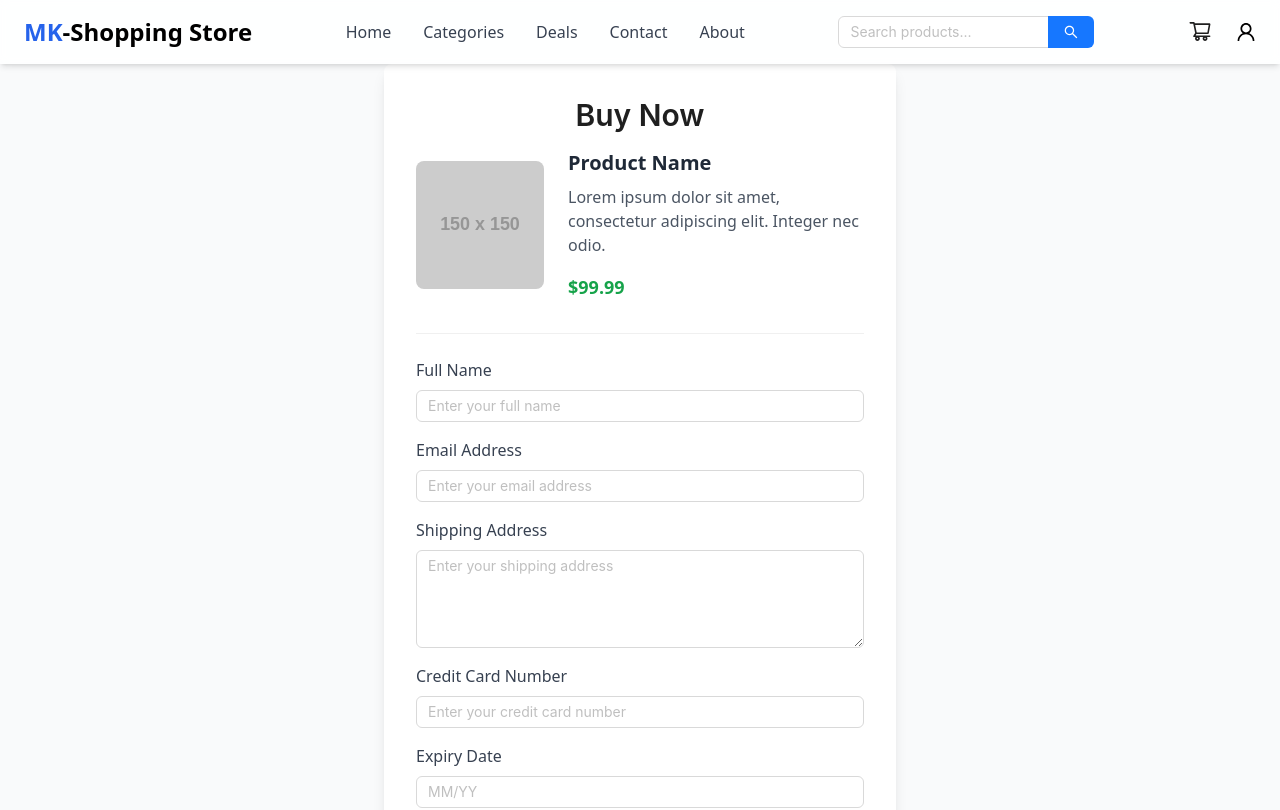
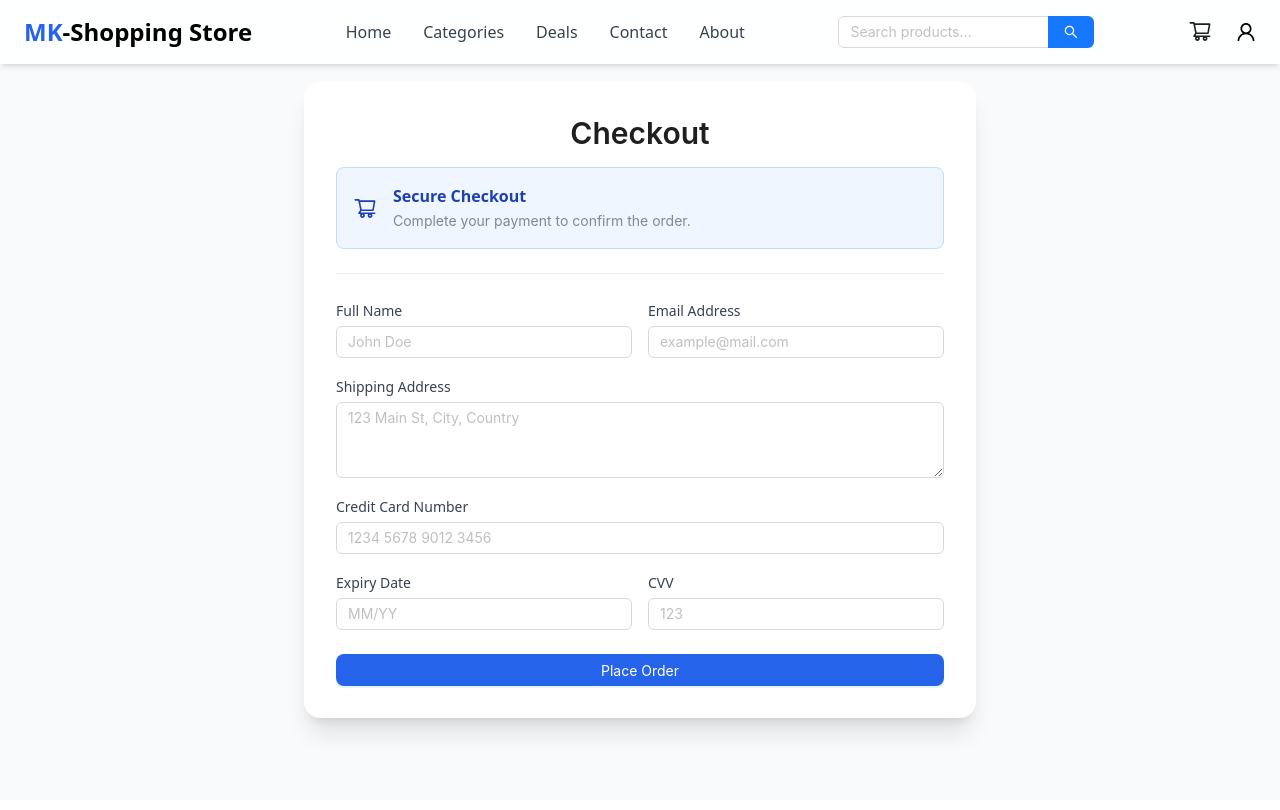
Before and after one commit to Muhammadkashif20/E-Commerce-Website-Reactjs, a React (Vite) app: page /buynow in a window 1280 px wide. Shown: the top 810 px of the page. Built offline with nearby package versions, Linux system fonts and the light colour scheme.

Commit message:
working continue

```diff
--- a/src/Components/AddCart.jsx
+++ b/src/Components/AddCart.jsx
@@ -2,6 +2,7 @@ import { useContext } from "react";
 import { cartContext } from "../context/cartContext";
 import { PlusOutlined, MinusOutlined, DeleteOutlined } from "@ant-design/icons";
 import { Button } from "antd";
+import { Link } from "react-router-dom";
 
 const ShoppingCart = () => {
   const { cartItem,removeItemFromCart,addToCart,decreaseItemFromCart} = useContext(cartContext);
@@ -14,40 +15,44 @@ const ShoppingCart = () => {
       <h2 className="text-center mb-6 text-4xl font-bold text-gray-700 ">
         🛒 Shopping Cart
       </h2>
-
-    {cartItem.length > 0 && (
-  <div className="flex flex-col sm:flex-row justify-center items-center gap-6 mb-12">
-    {/* Quantity Box */}
-    <div className="flex flex-col items-center bg-white border shadow rounded-xl px-6 py-4 w-full sm:w-auto text-center">
+{cartItem.length > 0 && (
+  <div className="bg-white border shadow-xl rounded-2xl p-6 mb-12 w-full sm:max-w-3xl mx-auto flex flex-col sm:flex-row sm:items-center sm:justify-between gap-6 text-center">
+    {/* Quantity */}
+    <div className="flex-1">
       <p className="text-sm text-gray-500">Total Quantity</p>
-      <p className="text-xl font-bold text-blue-600">{totalQuantity}</p>
+      <p className="text-2xl font-bold text-blue-600">{totalQuantity}</p>
     </div>
 
-    {/* Amount Box */}
-    <div className="flex flex-col items-center bg-white border shadow rounded-xl px-6 py-4 w-full sm:w-auto text-center">
+    {/* Amount */}
+    <div className="flex-1">
       <p className="text-sm text-gray-500">Total Amount</p>
-      <p className="text-xl font-bold text-green-600">${totalAmount.toFixed(2)}</p>
+      <p className="text-2xl font-bold text-green-600">${totalAmount.toFixed(2)}</p>
     </div>
 
-    {/* Checkout Button */}
-    <button className="bg-blue-600 hover:bg-blue-700 text-white font-medium  px-8 py-4 rounded-xl shadow transition w-full sm:w-auto">
-       Checkout
-    </button>
+    {/* Checkout */}
+    <Link to={"/buynow"}>
+    <div className="flex-1">
+      <button className="bg-blue-600 hover:bg-blue-700 text-white font-semibold px-6 py-3 rounded-lg shadow transition w-full">
+        Checkout
+      </button>
+    </div>
+    </Link>
   </div>
 )}
+
 
 
       {cartItem.length === 0 ? (
         <p className="text-center text-lg text-gray-500">Your cart is empty.</p>
       ) : (
-        <div className="space-y-6 mx-auto max-w-5xl">
+        <div className="space-y-3 mx-auto max-w-5xl">
           {cartItem.map((item) => (
             <div
               key={item.id}
               className="flex flex-col md:flex-row justify-between items-center gap-4 p-5 bg-white rounded-2xl shadow-sm border hover:shadow-md transition"
             >
               {/* Image + Info */}
-              <div className="flex items-center gap-5 w-full md:w-1/2">
+              <div c  lassName="flex items-center gap-5 w-full md:w-1/2">
                 <div className="w-20 h-20 flex-shrink-0 rounded-lg overflow-hidden border bg-gray-100">
                   <img
                     src={item.thumbnail}
--- a/src/Components/BuyNow.jsx
+++ b/src/Components/BuyNow.jsx
@@ -1,71 +1,128 @@
-import React from "react";
-import { Button, Input, Typography, Divider } from "antd";
+import React, { useState } from "react";
+import { Button, Input, Typography, Divider, message } from "antd";
+import { ShoppingCartOutlined } from "@ant-design/icons";
 
-const { Title } = Typography;
+const { Title, Text } = Typography;
 
 const BuyNow = () => {
+  const [formData, setFormData] = useState({
+    name: "",
+    email: "",
+    address: "",
+    cardNumber: "",
+    expiry: "",
+    cvv: "",
+  });
+
+  const handleChange = (field, value) => {
+    setFormData({ ...formData, [field]: value });
+  };
+
+  const handleOrder = () => {
+    const { name, email, address, cardNumber, expiry, cvv } = formData;
+
+    if (!name || !email || !address || !cardNumber || !expiry || !cvv) {
+      message.error("Please fill in all fields.");
+      return;
+    }
+
+    message.success("Order placed successfully!");
+    setFormData({
+      name: "",
+      email: "",
+      address: "",
+      cardNumber: "",
+      expiry: "",
+      cvv: "",
+    });
+  };
+
   return (
     <div className="bg-gray-50 min-h-screen flex items-center justify-center py-16 px-4">
-      <div className="bg-white shadow-lg rounded-lg p-8 w-full max-w-lg">
-        {/* Title */}
-        <Title level={2} className="text-center text-gray-900 mb-8">
-          Buy Now
+      <div className="bg-white shadow-xl rounded-2xl p-8 w-full max-w-2xl">
+        <Title level={2} className="text-center text-gray-800 mb-4">
+          Checkout
         </Title>
 
-        {/* Product Details */}
-        <div className="flex items-center gap-6 mb-8">
-          <img
-            src="https://via.placeholder.com/150"
-            alt="Product"
-            className="w-32 h-32 object-cover rounded-lg"
-          />
+        {/* Custom Summary Message */}
+        <div className="bg-blue-50 border border-blue-200 text-blue-800 rounded-lg p-4 mb-6 flex items-center gap-4">
+          <ShoppingCartOutlined style={{ fontSize: "24px" }} />
           <div>
-            <h3 className="text-xl font-bold text-gray-800">Product Name</h3>
-            <p className="text-gray-600 mt-2">Lorem ipsum dolor sit amet, consectetur adipiscing elit. Integer nec odio.</p>
-            <div className="text-lg font-semibold text-green-600 mt-4">$99.99</div>
+            <p className="font-semibold">Secure Checkout</p>
+            <Text type="secondary" className="text-sm">
+              Complete your payment to confirm the order.
+            </Text>
           </div>
         </div>
 
         <Divider />
 
-        {/* Billing Details Form */}
-        <div className="space-y-4">
+        {/* Billing Form */}
+        <div className="grid grid-cols-1 md:grid-cols-2 gap-4 mb-6">
           <div>
-            <label className="block text-gray-700">Full Name</label>
-            <Input placeholder="Enter your full name" className="mt-2" />
-          </div>
-          <div>
-            <label className="block text-gray-700">Email Address</label>
-            <Input placeholder="Enter your email address" className="mt-2" />
-          </div>
-          <div>
-            <label className="block text-gray-700">Shipping Address</label>
-            <Input.TextArea
-              placeholder="Enter your shipping address"
-              className="mt-2"
-              rows={4}
+            <label className="text-gray-700 text-sm">Full Name</label>
+            <Input
+              value={formData.name}
+              onChange={(e) => handleChange("name", e.target.value)}
+              placeholder="John Doe"
+              className="mt-1"
             />
           </div>
           <div>
-            <label className="block text-gray-700">Credit Card Number</label>
-            <Input placeholder="Enter your credit card number" className="mt-2" />
+            <label className="text-gray-700 text-sm">Email Address</label>
+            <Input
+              value={formData.email}
+              onChange={(e) => handleChange("email", e.target.value)}
+              placeholder="example@mail.com"
+              className="mt-1"
+            />
+          </div>
+          <div className="md:col-span-2">
+            <label className="text-gray-700 text-sm">Shipping Address</label>
+            <Input.TextArea
+              value={formData.address}
+              onChange={(e) => handleChange("address", e.target.value)}
+              placeholder="123 Main St, City, Country"
+              rows={3}
+              className="mt-1"
+            />
+          </div>
+          <div className="md:col-span-2">
+            <label className="text-gray-700 text-sm">Credit Card Number</label>
+            <Input
+              value={formData.cardNumber}
+              onChange={(e) => handleChange("cardNumber", e.target.value)}
+              placeholder="1234 5678 9012 3456"
+              maxLength={19}
+              className="mt-1"
+            />
           </div>
           <div>
-            <label className="block text-gray-700">Expiry Date</label>
-            <Input placeholder="MM/YY" className="mt-2" />
+            <label className="text-gray-700 text-sm">Expiry Date</label>
+            <Input
+              value={formData.expiry}
+              onChange={(e) => handleChange("expiry", e.target.value)}
+              placeholder="MM/YY"
+              maxLength={5}
+              className="mt-1"
+            />
           </div>
           <div>
-            <label className="block text-gray-700">CVV</label>
-            <Input placeholder="Enter CVV" className="mt-2" />
+            <label className="text-gray-700 text-sm">CVV</label>
+            <Input
+              value={formData.cvv}
+              onChange={(e) => handleChange("cvv", e.target.value)}
+              placeholder="123"
+              maxLength={4}
+              className="mt-1"
+            />
           </div>
         </div>
 
-        <Divider />
-
-        {/* Submit Button */}
         <Button
           type="primary"
-          className="w-full py-3 mt-6 text-white bg-blue-600 hover:bg-blue-700 rounded-lg"
+          onClick={handleOrder}
+          className="w-full py-3 text-white bg-blue-600 hover:bg-blue-700 rounded-lg"
         >
           Place Order
         </Button>
```
